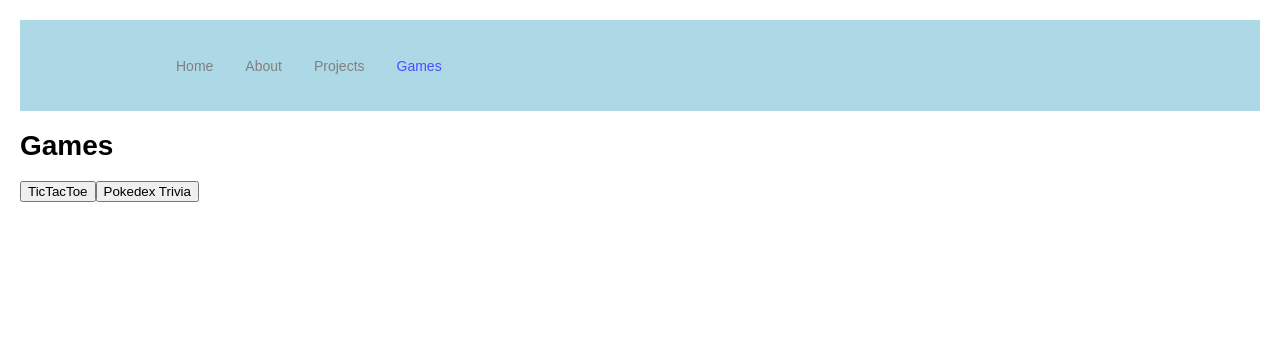
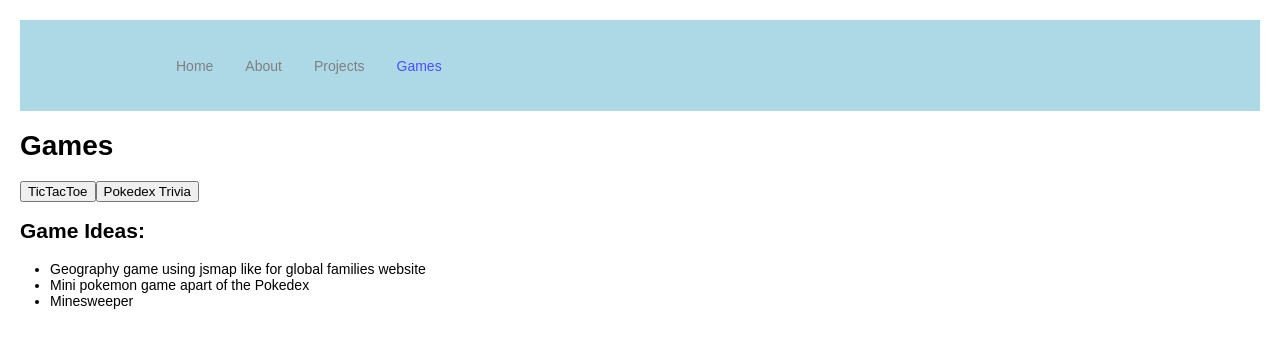
Before and after one commit to ninja1219/ryans-website, a React (Create React App) app: page /games in a window 1280 px wide. Shown: the top 348 px of the page. Built offline with nearby package versions, Linux system fonts and the light colour scheme.

Commit message:
Update projects and games pages

```diff
--- a/src/pages/games.js
+++ b/src/pages/games.js
@@ -11,6 +11,13 @@ function Games() {
                 <button onClick={() => { navigate("./tictactoe") }}>TicTacToe</button>
                 <button onClick={() => { navigate("./pokedex") }}>Pokedex Trivia</button>
             </div>
+
+            <h2>Game Ideas: </h2>
+            <ul>
+                <li>Geography game using jsmap like for global families website</li>
+                <li>Mini pokemon game apart of the Pokedex</li>
+                <li>Minesweeper</li>
+            </ul>
         </div>
     );
 }
--- a/src/pages/projects.js
+++ b/src/pages/projects.js
@@ -10,6 +10,12 @@ function Projects() {
             <div>
                 <button onClick={() => { navigate("./todolist") }}>Todo List</button>
             </div>
+
+            <h2>Project Ideas: </h2>
+            <ul>
+                <li>Rubik's Cube Solver (optimized version)</li>
+                <li>Some project using chatGPT API or other APIs</li>
+            </ul>
         </div>
     );
 }
```
